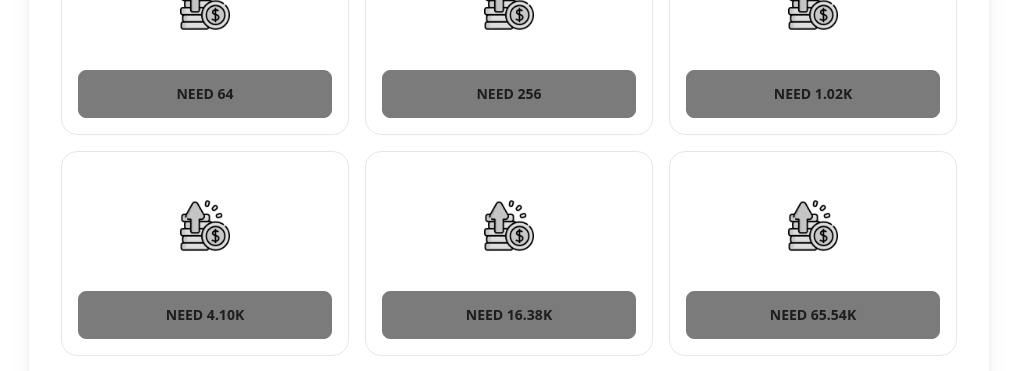
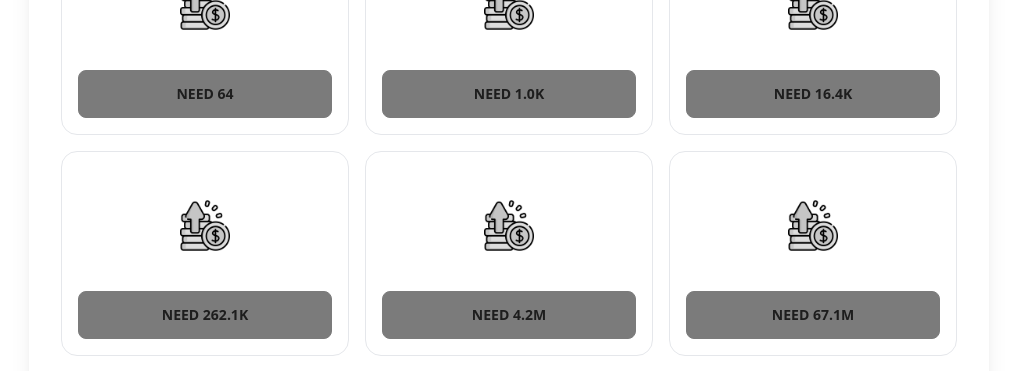
Before and after one commit to lulliz/zooclicker, a Vue app: page /store in a window 1280 px wide. Shown: the part 344-715 px from the top of the page, without its empty margins (131-1148 px from the left). Built offline with nearby package versions, Linux system fonts and the light colour scheme.

Commit message:
change economic model and add converter

```diff
--- a/src/App.vue
+++ b/src/App.vue
@@ -11,7 +11,7 @@
           <a class="btn btn-ghost normal-case text-xl">🥕 {{ numberConverter(budget.foodCollected) }}</a>
           <a class="btn btn-ghost normal-case text-xl">🧹 {{ numberConverter(budget.clean) }}</a>
         </div>
-        <div v-if="route.path == '/'"></div>
+        <div v-if="route.path == '/'" class="md:hidden lg:block"></div>
         <div class="">
           <RouterLink to="/store" class="btn btn-square btn-ghost text-xl">
             <font-awesome-icon icon="store" />
--- a/src/components/Animalcard.vue
+++ b/src/components/Animalcard.vue
@@ -8,15 +8,15 @@
             <h2 class="card-title capitalize">{{ animal.name }}</h2>
             <img :src="getImage(animal.name)" alt="Avatar" class="w-1/5 m-auto" />
             <div class="grid grid-cols-5 gap-2 md:gap-4 mt-4">
-                <button @click="budget.buyAnimal(animal.name)" class="btn btn-success col-span-2"
+                <button @click="budget.buyAnimal(animal.name)" class="btn btn-success col-span-2 touch-manipulation"
                     :class="animal.price > budget.money ? 'btn-disabled' : ''">Buy <font-awesome-icon icon="paw" /></button>
                 <div v-if="animal.count > 0 && animal.unlock" class="tooltip tooltip-warning tooltip-bottom" :data-tip="`Try Your luck for 💰${numberConverter(animal.price * 1.2)}`">
                     <button @click="budget.updateAnimal(animal.name)"
-                        class="btn btn-warning">
+                        class="btn btn-warning touch-manipulation">
                         <font-awesome-icon icon="circle-up" /></button>
                 </div>
                 <button @click="budget.sellAnimal(animal.name)" v-if="animal.count > 0"
-                    class="btn btn-error col-span-2">Sell
+                    class="btn btn-error col-span-2 touch-manipulation">Sell
                     <font-awesome-icon icon="paw" /></button>
             </div>
         </div>
@@ -24,7 +24,7 @@
     <div v-if="!animal.unlock" class="card card-compact bg-base-100 border relative">
         <div class="card-body grayscale">
             <img src="@/assets/icons/profits.png" alt="Avatar" class="w-1/5 mx-auto my-8" />
-            <button class="btn btn-error col-span-2">Need {{ numberConverter(animal.price) }}</button>
+            <button class="btn btn-error col-span-2 touch-manipulation">Need {{ numberConverter(animal.price) }}</button>
         </div>
     </div>
 </template>
@@ -32,6 +32,7 @@
 <script setup>
 import { useBudgetStore } from '@/stores/budget.js'
 import { watchEffect } from 'vue'
+import { numberConverter } from '../helpers/converter';
 
 const budget = useBudgetStore()
 
@@ -48,15 +49,5 @@ watchEffect(() => {
     }
 })
 
-const numberConverter = (value) => {
-    if (value > 999 && value < 1000000) {
-        return (Math.floor(value) / 1000).toFixed(2) + 'k'
-    } else if (value > 999999) {
-        return (Math.floor(value) / 1000000).toFixed(2) + 'm'
-    } else {
-        return Math.floor(value)
-    }
-}
-
 const getImage = (name) => new URL(`../assets/icons/${name}.png`, import.meta.url).href
 </script>
--- a/src/components/Extracard.vue
+++ b/src/components/Extracard.vue
@@ -8,20 +8,16 @@
             <h2 class="card-title capitalize">{{ extra.name }}</h2>
             <img :src="getImage(extra.name)" alt="Avatar" class="w-1/5 m-auto" />
             <div class="grid grid-cols-5 gap-2 md:gap-4 mt-4">
-                <button @click="budget.buyExtra(extra.name)" class="btn btn-md xl:btn-sm btn-success col-span-2"
+                <button @click="budget.buyExtra(extra.name)" class="btn btn-md xl:btn-sm btn-success col-span-2 touch-manipulation"
                     :class="extra.price > budget.money ? 'btn-disabled' : ''">Buy <font-awesome-icon icon="paw" /></button>
-                <!-- <div v-if="extra.count > 0 && extra.unlock && extra.name != 'click'" class="tooltip tooltip-warning tooltip-bottom" :data-tip="`Try Your luck for 💰${numberConverter(extra.price * 1.2)}`">
-                    <button @click="budget.updateExtra(extra.name)"
-                        class="btn btn-warning">
-                        <font-awesome-icon icon="circle-up" /></button>
-                </div> -->
+
             </div>
         </div>
     </div>
     <div v-if="!extra.unlock" class="card card-compact bg-base-100 border relative">
         <div class="card-body grayscale">
             <img src="@/assets/icons/profits.png" alt="Avatar" class="w-1/5 mx-auto my-8" />
-            <button class="btn btn-error col-span-2">Need {{ numberConverter(extra.price) }}</button>
+            <button class="btn btn-error col-span-2 touch-manipulation">Need {{ numberConverter(extra.price) }}</button>
         </div>
     </div>
 </template>
@@ -29,6 +25,7 @@
 <script setup>
 import { useBudgetStore } from '@/stores/budget.js'
 import { watchEffect } from 'vue'
+import { numberConverter } from '../helpers/converter';
 
 const budget = useBudgetStore()
 
@@ -45,15 +42,5 @@ watchEffect(() => {
     }
 })
 
-const numberConverter = (value) => {
-    if (value > 999 && value < 1000000) {
-        return (Math.floor(value) / 1000).toFixed(2) + 'k'
-    } else if (value > 999999) {
-        return (Math.floor(value) / 1000000).toFixed(2) + 'm'
-    } else {
-        return Math.floor(value)
-    }
-}
-
 const getImage = (name) => new URL(`../assets/icons/${name}.png`, import.meta.url).href
 </script>
--- a/src/components/Tablestore.vue
+++ b/src/components/Tablestore.vue
@@ -20,11 +20,20 @@
       </div>
     </div>
   </div>
-  <!-- <td v-if="(hType.count > 0 || hType.unlock) && (typeIt == 'animal' || typeIt == 'extra')"
-          class="text-success text-center">+ {{ numberConverter(hType.income) }}</td> -->
+  <div v-if="!hType.unlock" class="card card-compact bg-base-100 border relative">
+        <div class="card-body grayscale">
+            <img src="@/assets/icons/profits.png" alt="Avatar" class="w-1/5 mx-auto my-8" />
+            <button class="btn btn-error col-span-2 touch-manipulation">Need {{ numberConverter(hType.price) }}</button>
+        </div>
+    </div>
 </template>
 
 <script setup>
+import { useBudgetStore } from '@/stores/budget.js'
+import { watchEffect } from 'vue'
+import { numberConverter } from '../helpers/converter';
+
+const budget = useBudgetStore()
 
 const props = defineProps({
   hType: {
@@ -37,15 +46,12 @@ const props = defineProps({
   }
 })
 
-const numberConverter = (value) => {
-  if (value > 999 && value < 1000000) {
-    return (Math.floor(value) / 1000).toFixed(2) + 'k'
-  } else if (value > 999999) {
-    return (Math.floor(value) / 1000000).toFixed(2) + 'm'
-  } else {
-    return value.toFixed(2)
-  }
-}
+watchEffect(() => {
+    if (budget.money >= props.hType.price && !props.hType.unlock) {
+        props.hType.unlock = true
+    }
+})
+
 
 const getImage = (name) => new URL(`../assets/icons/${name}.png`, import.meta.url).href
 </script>
--- a/src/components/Workercard.vue
+++ b/src/components/Workercard.vue
@@ -8,16 +8,16 @@
             <h2 class="card-title capitalize">{{ worker.name }}</h2>
             <img :src="getImage(worker.name)" alt="Avatar" class="w-1/5 m-auto" />
             <div class="grid grid-cols-5 gap-2 md:gap-4 mt-4">
-                <button @click="budget.buyWorker(worker.name)" class="btn btn-md xl:btn-sm btn-success col-span-2"
+                <button @click="budget.buyWorker(worker.name)" class="btn btn-md xl:btn-sm btn-success col-span-2 touch-manipulation"
                     :class="worker.price > budget.money ? 'btn-disabled' : ''">Hire <font-awesome-icon icon="paw" /></button>
                 <div v-if="worker.count > 0 && worker.unlock" class="tooltip tooltip-warning tooltip-bottom"
                     :data-tip="`Try Your luck for 💰${numberConverter(worker.price * 1.2)}`">
                     <button @click="budget.updateWorker(worker.name)"
-                        class="btn btn-md xl:btn-sm btn-warning">
+                        class="btn btn-md xl:btn-sm btn-warning touch-manipulation">
                         <font-awesome-icon icon="circle-up" /></button>
                 </div>
                 <button @click="budget.sellWorker(worker.name)" v-if="worker.count > 0"
-                    class="btn btn-md xl:btn-sm btn-error col-span-2">Tire
+                    class="btn btn-md xl:btn-sm btn-error col-span-2 touch-manipulation">Tire
                     <font-awesome-icon icon="paw" /></button>
             </div>
         </div>
@@ -25,7 +25,7 @@
     <div v-if="!worker.unlock" class="card card-compact bg-base-100 border relative">
         <div class="card-body grayscale">
             <img src="@/assets/icons/profits.png" alt="Avatar" class="w-1/5 mx-auto my-8" />
-            <button class="btn btn-error col-span-2">Need {{ numberConverter(worker.price) }}</button>
+            <button class="btn btn-error col-span-2 touch-manipulation">Need {{ numberConverter(worker.price) }}</button>
         </div>
     </div>
 </template>
@@ -33,6 +33,7 @@
 <script setup>
 import { useBudgetStore } from '@/stores/budget.js'
 import { watchEffect } from 'vue'
+import { numberConverter } from '../helpers/converter';
 
 const budget = useBudgetStore()
 
@@ -49,15 +50,5 @@ watchEffect(() => {
     }
 })
 
-const numberConverter = (value) => {
-    if (value > 999 && value < 1000000) {
-        return (Math.floor(value) / 1000).toFixed(2) + 'k'
-    } else if (value > 999999) {
-        return (Math.floor(value) / 1000000).toFixed(2) + 'm'
-    } else {
-        return Math.floor(value)
-    }
-}
-
 const getImage = (name) => new URL(`../assets/icons/${name}.png`, import.meta.url).href
 </script>
--- /dev/null
+++ b/src/helpers/converter.js
@@ -0,0 +1,16 @@
+// корректное оторажение чисел
+export const numberConverter = (value) => {
+    value = Math.abs(value)
+    if (value > 999 && value < 1000000) {
+      return (Math.floor(value) / 1000).toFixed(1) + 'k'
+    }
+    else if (value > 999999999) {
+        return (Math.floor(value) / 1000000000).toFixed(1) + 'b'
+    }
+    else if (value > 999999) {
+      return (Math.floor(value) / 1000000).toFixed(1) + 'm'
+    }
+    else {
+      return Math.floor(value)
+    }
+  }
--- a/src/views/Home.vue
+++ b/src/views/Home.vue
@@ -3,7 +3,7 @@
     <h1 class="text-2xl font-bold mb-4">Dashboard</h1>
     <div class="flex flex-col lg:flex-row gap-4">
       <div class="flex flex-row flex-wrap lg:flex-col justify-between lg:justify-normal gap-4 w-full lg:w-1/3 xl:w-1/5 min-w-auto lg:min-w-max">
-        <div class="cf-stats stats w-11/12 md:w-full m-auto rounded-none rounded-t-xl md:rounded-xl border fixed md:relative right-0 left-0 bottom-0 z-20">
+        <div class="cf-stats stats w-11/12 md:w-full m-auto rounded-none rounded-t-xl md:rounded-xl md:border fixed md:relative right-0 left-0 bottom-0 z-20">
           <div class="stat flex justify-between">
             <button @click="budget.getCoin()" class="btn w-2/5 btn-success touch-manipulation">Coin</button>
             <button @click="budget.getFood()" class="btn w-2/5 btn-warning touch-manipulation">Food</button>
@@ -192,21 +192,10 @@
 import { onMounted, ref, watch } from 'vue'
 import { useBudgetStore } from '@/stores/budget.js'
 import { useAnimalsStore } from '@/stores/animals.js'
+import { numberConverter } from '../helpers/converter';
 
 const budget = useBudgetStore()
 const animals = useAnimalsStore()
-
-// корректное оторажение чисел
-const numberConverter = (value) => {
-  value = Math.abs(value)
-  if (value > 999 && value < 1000000) {
-    return (Math.floor(value) / 1000).toFixed(1) + 'k'
-  } else if (value > 999999) {
-    return (Math.floor(value) / 1000000).toFixed(1) + 'm'
-  } else {
-    return Math.floor(value)
-  }
-}
 
 
 const isWelcome = ref(true)
@@ -284,26 +273,27 @@ function setRandomPositions(list) {
   maxTop.value = cage.value.offsetHeight - ballSize
   maxLeft.value = cage.value.offsetWidth - ballSize
   if (list.length != 0) {
-    const then = ref(Date.now())
+    // const then = ref(Date.now())
     list.forEach(item => {
       item.top = Math.floor(Math.random() * maxTop.value)
       item.left = Math.floor(Math.random() * maxLeft.value)
     })
-    function animate() {
-      const delta = Date.now() - then.value;
-      if (delta < 5000) {
-        requestAnimationFrame(animate);
-        return;
-      }
-      then.value = Date.now();
-      const randomItem = list[Math.floor(Math.random() * list.length)]
-      randomItem.top = Math.floor(Math.random() * maxTop.value)
-      randomItem.left = Math.floor(Math.random() * maxLeft.value)
-      randomItem.delay = Math.random() * 5
-      randomItem.speed = (Math.random() * 5) + 1
-      requestAnimationFrame(animate);
-    }
-    requestAnimationFrame(animate);
+    // function animate() {
+    //   const delta = Date.now() - then.value;
+    //   if (delta < 5000) {
+    //     requestAnimationFrame(animate);
+    //     return;
+    //   }
+    //   then.value = Date.now();
+    //   const randomItem = list[Math.floor(Math.random() * list.length)]
+    //   randomItem.top = Math.floor(Math.random() * maxTop.value)
+    //   randomItem.left = Math.floor(Math.random() * maxLeft.value)
+    //   randomItem.delay = Math.random() * 5
+    //   randomItem.speed = (Math.random() * 5) + 1
+    //   requestAnimationFrame(animate);
+    // }
+    // requestAnimationFrame(animate);
+    // ВРЕМЕННО отключил анимацию, так как надо придумать что-то лучше и оптимальнее по ресурсам
   }
 }
 
@@ -323,9 +313,6 @@ onMounted(() => {
   watchAndGenerateList(allAnimals.bear)
   watchAndGenerateList(allAnimals.dumbo)
   watchAndGenerateList(allAnimals.dino)
-
-  // maxTop.value = cage.value.offsetHeight - ballSize
-  // maxLeft.value = cage.value.offsetWidth - ballSize
 
   setRandomPositions(allAnimals.rabbit.list.value)
   setRandomPositions(allAnimals.fox.list.value)
--- a/src/views/Store.vue
+++ b/src/views/Store.vue
@@ -2,7 +2,7 @@
   <div class="store bg-base-100 shadow-xl rounded-box mt-4 p-4 md:p-8">
     <h1 class="text-2xl font-bold mb-4">Store</h1>
     <div
-      class="tabs tabs-boxed w-11/12 md:w-full xl:w-1/3 m-auto bg-base-100 p-4 border rounded-none rounded-t-xl md:rounded-xl md:mb-4 fixed bottom-0 right-0 left-0 md:relative z-20">
+      class="tabs tabs-boxed w-11/12 md:w-full xl:w-1/3 m-auto bg-base-100 p-4 md:border rounded-none rounded-t-xl md:rounded-xl md:mb-4 fixed bottom-0 right-0 left-0 md:relative z-20">
       <a @click="changeTab(0)" class="tab tab-lg cursor-pointer w-1/3"
         :class="currentTab == 0 ? 'tab-active' : ''">Workers</a>
       <a @click="changeTab(1)" class="tab tab-lg cursor-pointer w-1/3"
```
Also changed, not shown: src/stores/animals.js (+12 -12 lines), src/stores/extra.js (+8 -8 lines), src/stores/workers.js (+9 -9 lines), src/views/Handbook.vue (+7 -1 lines).
